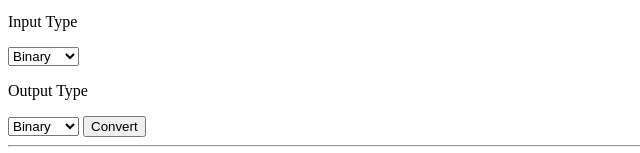
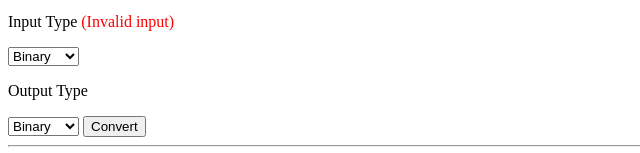
Before and after one commit to vijay0405/js-number-converter, a plain HTML site: page index.html in a window 1280 px wide. Both pictures are taken after typing "Sample" into the empty fields and a click on the button "Convert". Shown: the part 242-395 px from the top of the page, 0-640 px from the left. Drawn offline with nearby package versions, Linux system fonts and the light colour scheme.

Commit message:
error tag on invalid input

```diff
--- a/assets/css/style.css
+++ b/assets/css/style.css
@@ -0,0 +1,3 @@
+#errorTag {
+    color: red;
+}
--- a/assets/js/app.js
+++ b/assets/js/app.js
@@ -20,6 +20,7 @@ $(function () {
             $('#outputVal').val(newValue);
             console.log(newValue)
         } else {
+            $('#errorTag').text("(Invalid input)")
             console.log("invalid input");
         }
     })
--- a/index.html
+++ b/index.html
@@ -14,7 +14,7 @@
     <div>
         <textarea id="inputVal" cols="45" rows="15" placeholder="Enter value"></textarea>
         <br>
-        <p>Input Type</p>
+        <p>Input Type <span id="errorTag"></span></p>
         <select id="inputType">
             <option value="bin">Binary</option>
             <option value="dec">Decimal</option>
```
